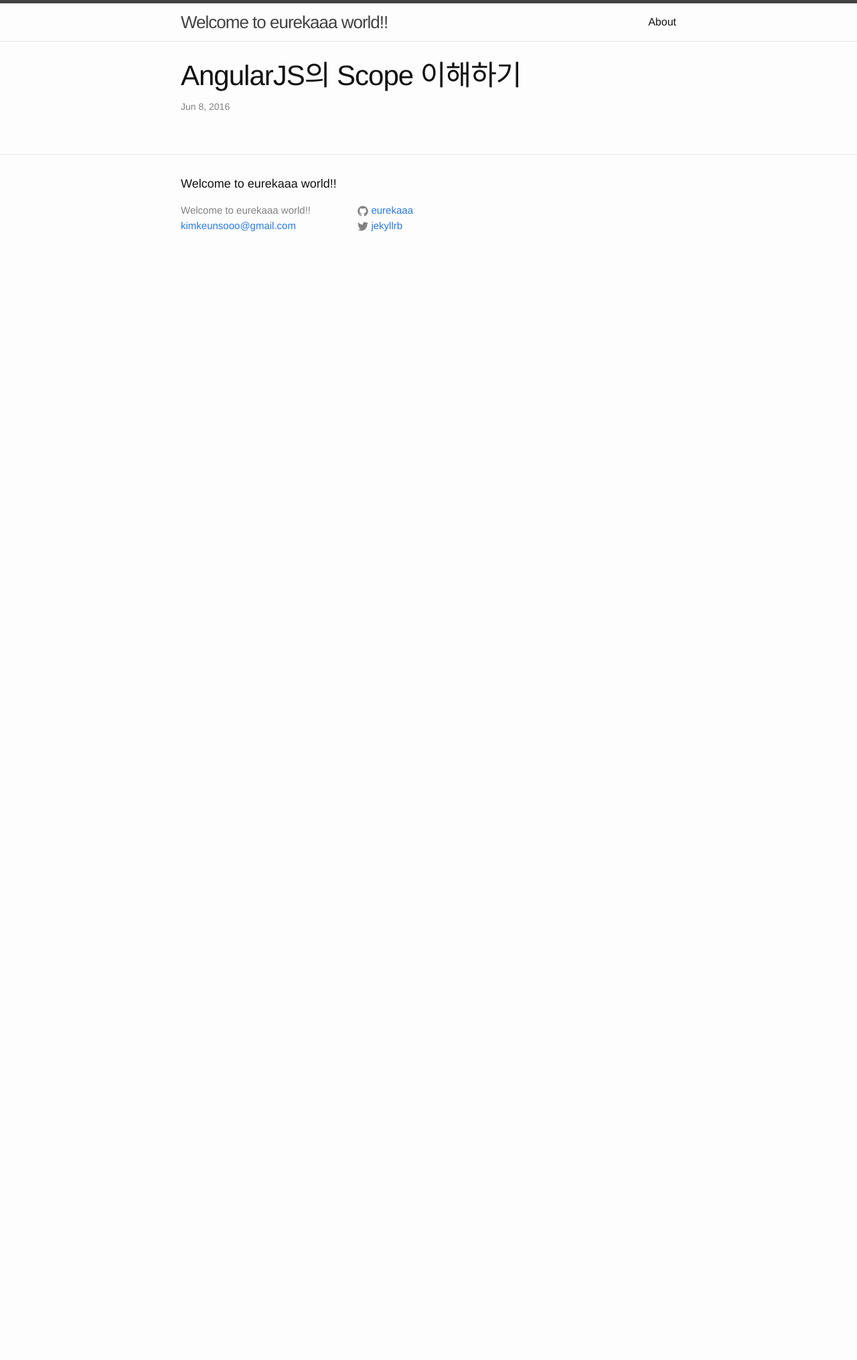
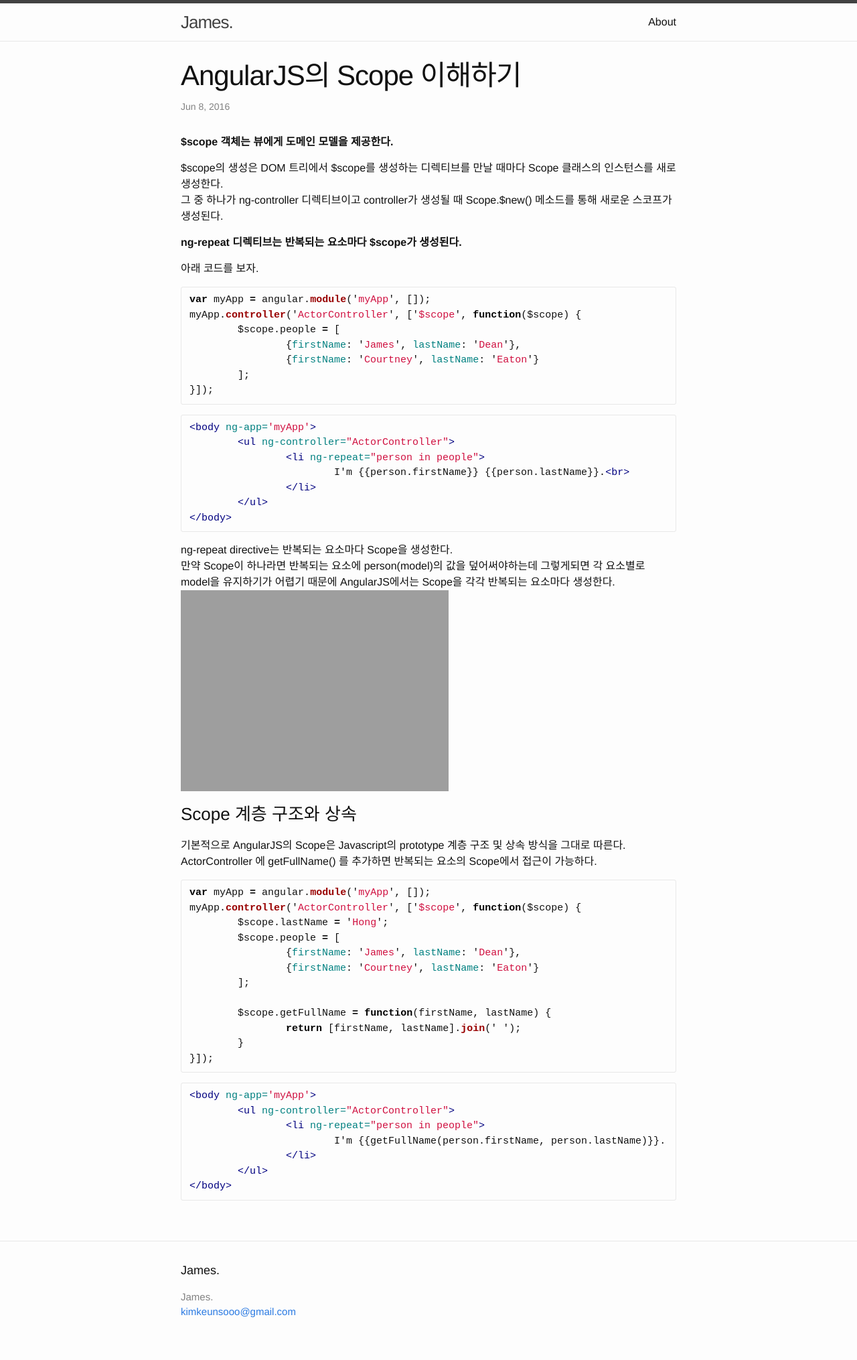
Before and after one commit to eurekaaa/eurekaaa.github.io, a Jekyll site: the page built from _posts/2016-7-6-angularjs-scope.markdown, in a window 1280 px wide. Shown: the whole page at 67% size. Built offline with Jekyll 4.4.1, drawn with Linux system fonts in a browser that asks for light colours; before the commit the page ends 900 px from its top, so only the background shows below that.

Commit message:
code highlighter 추가

```diff
--- a/_config.yml
+++ b/_config.yml
@@ -6,17 +6,19 @@
 # 'jekyll serve'. If you change this file, please restart the server process.
 
 # Site settings
-title: Welcome to eurekaaa world!!
+title: James.
 email: kimkeunsooo@gmail.com
 description: > # this means to ignore newlines until "baseurl:"
 baseurl: "" # the subpath of your site, e.g. /blog
 url: "http://eurekaaa.github.io" # the base hostname & protocol for your site
-twitter_username: jekyllrb
-github_username: eurekaaa
+twitter_username:
+github_username:
 
 # Build settings
 markdown: kramdown
+kramdown:
+  input: GFM
+  syntax_highlighter: rouge
 paginate: 10
 paginate_path: "/blog/page:num/"
 gems: [jekyll-paginate]
-highlighter: rouge
--- a/_includes/head.html
+++ b/_includes/head.html
@@ -9,5 +9,5 @@
   <link rel="stylesheet" href="{{ "/css/main.css" | prepend: site.baseurl }}">
   <link rel="canonical" href="{{ page.url | replace:'index.html','' | prepend: site.baseurl | prepend: site.url }}">
   <link rel="alternate" type="application/rss+xml" title="{{ site.title }}" href="{{ "/feed.xml" | prepend: site.baseurl | prepend: site.url }}">
-  <!--<link rel="stylesheet" href="{{ "/css/syntax.css" | prepend: site.baseurl }}">-->
+  <link rel="stylesheet" href="{{ "/css/syntax.css" | prepend: site.baseurl }}">
 </head>
--- a/_posts/2016-7-6-angularjs-scope.markdown
+++ b/_posts/2016-7-6-angularjs-scope.markdown
@@ -3,3 +3,61 @@
 title:  "AngularJS의 Scope 이해하기"
 date:   2016-6-8
 ---
+
+<p><b>$scope 객체는 뷰에게 도메인 모델을 제공한다.</b></p>
+
+$scope의 생성은 DOM 트리에서 $scope를 생성하는 디렉티브를 만날 때마다 Scope 클래스의 인스턴스를 새로 생성한다.<br>
+그 중 하나가 ng-controller 디렉티브이고 controller가 생성될 때 Scope.$new() 메소드를 통해 새로운 스코프가 생성된다.<br>
+
+<p><b>ng-repeat 디렉티브는 반복되는 요소마다 $scope가 생성된다.</b></p>
+
+아래 코드를 보자.
+{% highlight javascript %}
+var myApp = angular.module('myApp', []);
+myApp.controller('ActorController', ['$scope', function($scope) {
+	$scope.people = [
+		{firstName: 'James', lastName: 'Dean'},
+		{firstName: 'Courtney', lastName: 'Eaton'}
+	];
+}]);
+{% endhighlight %}
+{% highlight html %}
+<body ng-app='myApp'>
+	<ul ng-controller="ActorController">
+		<li ng-repeat="person in people">
+			I'm {{"{{person.firstName"}}}} {{"{{person.lastName"}}}}.<br>
+		</li>
+	</ul>
+</body>
+{% endhighlight %}
+
+ng-repeat directive는 반복되는 요소마다 Scope을 생성한다.<br>
+만약 Scope이 하나라면 반복되는 요소에 person(model)의 값을 덮어써야하는데 그렇게되면 각 요소별로 model을 유지하기가 어렵기 때문에 AngularJS에서는 Scope을 각각 반복되는 요소마다 생성한다.
+<img src='{{site.url}}/assets/imgs/angularjs_scope_0.jpg'>
+
+<h3>Scope 계층 구조와 상속</h3>
+기본적으로 AngularJS의 Scope은 Javascript의 prototype 계층 구조 및 상속 방식을 그대로 따른다.<br>
+ActorController 에 getFullName() 를 추가하면 반복되는 요소의 Scope에서 접근이 가능하다.
+{% highlight javascript %}
+var myApp = angular.module('myApp', []);
+myApp.controller('ActorController', ['$scope', function($scope) {
+	$scope.lastName = 'Hong';
+	$scope.people = [
+		{firstName: 'James', lastName: 'Dean'},
+		{firstName: 'Courtney', lastName: 'Eaton'}
+	];
+
+	$scope.getFullName = function(firstName, lastName) {
+		return [firstName, lastName].join(' ');
+	}
+}]);
+{% endhighlight %}
+{% highlight html %}
+<body ng-app='myApp'>
+	<ul ng-controller="ActorController">
+		<li ng-repeat="person in people">
+			I'm {{"{{getFullName(person.firstName, person.lastName)"}}}}.
+		</li>
+	</ul>
+</body>
+{% endhighlight %}
--- a/_sass/_base.scss
+++ b/_sass/_base.scss
@@ -132,7 +132,7 @@
     font-size: 15px;
     border: 1px solid $grey-color-light;
     border-radius: 3px;
-    background-color: #eef;
+    //background-color: #eef;
 }
 
 code {
--- a/_sass/_syntax-highlighting.scss
+++ b/_sass/_syntax-highlighting.scss
@@ -1,71 +1,71 @@
 /**
  * Syntax highlighting styles
  */
-.highlight {
-    background: #fff;
-    @extend %vertical-rhythm;
-
-    .highlighter-rouge & {
-      background: #eef;
-    }
-
-    .c     { color: #998; font-style: italic } // Comment
-    .err   { color: #a61717; background-color: #e3d2d2 } // Error
-    .k     { font-weight: bold } // Keyword
-    .o     { font-weight: bold } // Operator
-    .cm    { color: #998; font-style: italic } // Comment.Multiline
-    .cp    { color: #999; font-weight: bold } // Comment.Preproc
-    .c1    { color: #998; font-style: italic } // Comment.Single
-    .cs    { color: #999; font-weight: bold; font-style: italic } // Comment.Special
-    .gd    { color: #000; background-color: #fdd } // Generic.Deleted
-    .gd .x { color: #000; background-color: #faa } // Generic.Deleted.Specific
-    .ge    { font-style: italic } // Generic.Emph
-    .gr    { color: #a00 } // Generic.Error
-    .gh    { color: #999 } // Generic.Heading
-    .gi    { color: #000; background-color: #dfd } // Generic.Inserted
-    .gi .x { color: #000; background-color: #afa } // Generic.Inserted.Specific
-    .go    { color: #888 } // Generic.Output
-    .gp    { color: #555 } // Generic.Prompt
-    .gs    { font-weight: bold } // Generic.Strong
-    .gu    { color: #aaa } // Generic.Subheading
-    .gt    { color: #a00 } // Generic.Traceback
-    .kc    { font-weight: bold } // Keyword.Constant
-    .kd    { font-weight: bold } // Keyword.Declaration
-    .kp    { font-weight: bold } // Keyword.Pseudo
-    .kr    { font-weight: bold } // Keyword.Reserved
-    .kt    { color: #458; font-weight: bold } // Keyword.Type
-    .m     { color: #099 } // Literal.Number
-    .s     { color: #d14 } // Literal.String
-    .na    { color: #008080 } // Name.Attribute
-    .nb    { color: #0086B3 } // Name.Builtin
-    .nc    { color: #458; font-weight: bold } // Name.Class
-    .no    { color: #008080 } // Name.Constant
-    .ni    { color: #800080 } // Name.Entity
-    .ne    { color: #900; font-weight: bold } // Name.Exception
-    .nf    { color: #900; font-weight: bold } // Name.Function
-    .nn    { color: #555 } // Name.Namespace
-    .nt    { color: #000080 } // Name.Tag
-    .nv    { color: #008080 } // Name.Variable
-    .ow    { font-weight: bold } // Operator.Word
-    .w     { color: #bbb } // Text.Whitespace
-    .mf    { color: #099 } // Literal.Number.Float
-    .mh    { color: #099 } // Literal.Number.Hex
-    .mi    { color: #099 } // Literal.Number.Integer
-    .mo    { color: #099 } // Literal.Number.Oct
-    .sb    { color: #d14 } // Literal.String.Backtick
-    .sc    { color: #d14 } // Literal.String.Char
-    .sd    { color: #d14 } // Literal.String.Doc
-    .s2    { color: #d14 } // Literal.String.Double
-    .se    { color: #d14 } // Literal.String.Escape
-    .sh    { color: #d14 } // Literal.String.Heredoc
-    .si    { color: #d14 } // Literal.String.Interpol
-    .sx    { color: #d14 } // Literal.String.Other
-    .sr    { color: #009926 } // Literal.String.Regex
-    .s1    { color: #d14 } // Literal.String.Single
-    .ss    { color: #990073 } // Literal.String.Symbol
-    .bp    { color: #999 } // Name.Builtin.Pseudo
-    .vc    { color: #008080 } // Name.Variable.Class
-    .vg    { color: #008080 } // Name.Variable.Global
-    .vi    { color: #008080 } // Name.Variable.Instance
-    .il    { color: #099 } // Literal.Number.Integer.Long
-}
+//.highlight {
+//    background: #fff;
+//    @extend %vertical-rhythm;
+//
+//    .highlighter-rouge & {
+//      background: #eef;
+//    }
+//
+//    .c     { color: #998; font-style: italic } // Comment
+//    .err   { color: #a61717; background-color: #e3d2d2 } // Error
+//    .k     { font-weight: bold } // Keyword
+//    .o     { font-weight: bold } // Operator
+//    .cm    { color: #998; font-style: italic } // Comment.Multiline
+//    .cp    { color: #999; font-weight: bold } // Comment.Preproc
+//    .c1    { color: #998; font-style: italic } // Comment.Single
+//    .cs    { color: #999; font-weight: bold; font-style: italic } // Comment.Special
+//    .gd    { color: #000; background-color: #fdd } // Generic.Deleted
+//    .gd .x { color: #000; background-color: #faa } // Generic.Deleted.Specific
+//    .ge    { font-style: italic } // Generic.Emph
+//    .gr    { color: #a00 } // Generic.Error
+//    .gh    { color: #999 } // Generic.Heading
+//    .gi    { color: #000; background-color: #dfd } // Generic.Inserted
+//    .gi .x { color: #000; background-color: #afa } // Generic.Inserted.Specific
+//    .go    { color: #888 } // Generic.Output
+//    .gp    { color: #555 } // Generic.Prompt
+//    .gs    { font-weight: bold } // Generic.Strong
+//    .gu    { color: #aaa } // Generic.Subheading
+//    .gt    { color: #a00 } // Generic.Traceback
+//    .kc    { font-weight: bold } // Keyword.Constant
+//    .kd    { font-weight: bold } // Keyword.Declaration
+//    .kp    { font-weight: bold } // Keyword.Pseudo
+//    .kr    { font-weight: bold } // Keyword.Reserved
+//    .kt    { color: #458; font-weight: bold } // Keyword.Type
+//    .m     { color: #099 } // Literal.Number
+//    .s     { color: #d14 } // Literal.String
+//    .na    { color: #008080 } // Name.Attribute
+//    .nb    { color: #0086B3 } // Name.Builtin
+//    .nc    { color: #458; font-weight: bold } // Name.Class
+//    .no    { color: #008080 } // Name.Constant
+//    .ni    { color: #800080 } // Name.Entity
+//    .ne    { color: #900; font-weight: bold } // Name.Exception
+//    .nf    { color: #900; font-weight: bold } // Name.Function
+//    .nn    { color: #555 } // Name.Namespace
+//    .nt    { color: #000080 } // Name.Tag
+//    .nv    { color: #008080 } // Name.Variable
+//    .ow    { font-weight: bold } // Operator.Word
+//    .w     { color: #bbb } // Text.Whitespace
+//    .mf    { color: #099 } // Literal.Number.Float
+//    .mh    { color: #099 } // Literal.Number.Hex
+//    .mi    { color: #099 } // Literal.Number.Integer
+//    .mo    { color: #099 } // Literal.Number.Oct
+//    .sb    { color: #d14 } // Literal.String.Backtick
+//    .sc    { color: #d14 } // Literal.String.Char
+//    .sd    { color: #d14 } // Literal.String.Doc
+//    .s2    { color: #d14 } // Literal.String.Double
+//    .se    { color: #d14 } // Literal.String.Escape
+//    .sh    { color: #d14 } // Literal.String.Heredoc
+//    .si    { color: #d14 } // Literal.String.Interpol
+//    .sx    { color: #d14 } // Literal.String.Other
+//    .sr    { color: #009926 } // Literal.String.Regex
+//    .s1    { color: #d14 } // Literal.String.Single
+//    .ss    { color: #990073 } // Literal.String.Symbol
+//    .bp    { color: #999 } // Name.Builtin.Pseudo
+//    .vc    { color: #008080 } // Name.Variable.Class
+//    .vg    { color: #008080 } // Name.Variable.Global
+//    .vi    { color: #008080 } // Name.Variable.Instance
+//    .il    { color: #099 } // Literal.Number.Integer.Long
+//}
--- a/css/syntax.css
+++ b/css/syntax.css
@@ -1,65 +1,61 @@
-.highlight  { background: #ffffff; }
+.highlight .hll { background-color: #ffffcc }
 .highlight .c { color: #999988; font-style: italic } /* Comment */
 .highlight .err { color: #a61717; background-color: #e3d2d2 } /* Error */
-.highlight .k { font-weight: bold } /* Keyword */
-.highlight .o { font-weight: bold } /* Operator */
+.highlight .k { color: #000000; font-weight: bold } /* Keyword */
+.highlight .o { color: #000000; font-weight: bold } /* Operator */
 .highlight .cm { color: #999988; font-style: italic } /* Comment.Multiline */
-.highlight .cp { color: #999999; font-weight: bold } /* Comment.Preproc */
+.highlight .cp { color: #999999; font-weight: bold; font-style: italic } /* Comment.Preproc */
 .highlight .c1 { color: #999988; font-style: italic } /* Comment.Single */
 .highlight .cs { color: #999999; font-weight: bold; font-style: italic } /* Comment.Special */
 .highlight .gd { color: #000000; background-color: #ffdddd } /* Generic.Deleted */
-.highlight .gd .x { color: #000000; background-color: #ffaaaa } /* Generic.Deleted.Specific */
-.highlight .ge { font-style: italic } /* Generic.Emph */
+.highlight .ge { color: #000000; font-style: italic } /* Generic.Emph */
 .highlight .gr { color: #aa0000 } /* Generic.Error */
 .highlight .gh { color: #999999 } /* Generic.Heading */
 .highlight .gi { color: #000000; background-color: #ddffdd } /* Generic.Inserted */
-.highlight .gi .x { color: #000000; background-color: #aaffaa } /* Generic.Inserted.Specific */
 .highlight .go { color: #888888 } /* Generic.Output */
 .highlight .gp { color: #555555 } /* Generic.Prompt */
 .highlight .gs { font-weight: bold } /* Generic.Strong */
 .highlight .gu { color: #aaaaaa } /* Generic.Subheading */
 .highlight .gt { color: #aa0000 } /* Generic.Traceback */
-.highlight .kc { font-weight: bold } /* Keyword.Constant */
-.highlight .kd { font-weight: bold } /* Keyword.Declaration */
-.highlight .kp { font-weight: bold } /* Keyword.Pseudo */
-.highlight .kr { font-weight: bold } /* Keyword.Reserved */
+.highlight .kc { color: #000000; font-weight: bold } /* Keyword.Constant */
+.highlight .kd { color: #000000; font-weight: bold } /* Keyword.Declaration */
+.highlight .kn { color: #000000; font-weight: bold } /* Keyword.Namespace */
+.highlight .kp { color: #000000; font-weight: bold } /* Keyword.Pseudo */
+.highlight .kr { color: #000000; font-weight: bold } /* Keyword.Reserved */
 .highlight .kt { color: #445588; font-weight: bold } /* Keyword.Type */
 .highlight .m { color: #009999 } /* Literal.Number */
-.highlight .s { color: #d14 } /* Literal.String */
+.highlight .s { color: #d01040 } /* Literal.String */
 .highlight .na { color: #008080 } /* Name.Attribute */
 .highlight .nb { color: #0086B3 } /* Name.Builtin */
 .highlight .nc { color: #445588; font-weight: bold } /* Name.Class */
 .highlight .no { color: #008080 } /* Name.Constant */
+.highlight .nd { color: #3c5d5d; font-weight: bold } /* Name.Decorator */
 .highlight .ni { color: #800080 } /* Name.Entity */
 .highlight .ne { color: #990000; font-weight: bold } /* Name.Exception */
 .highlight .nf { color: #990000; font-weight: bold } /* Name.Function */
+.highlight .nl { color: #990000; font-weight: bold } /* Name.Label */
 .highlight .nn { color: #555555 } /* Name.Namespace */
 .highlight .nt { color: #000080 } /* Name.Tag */
 .highlight .nv { color: #008080 } /* Name.Variable */
-.highlight .ow { font-weight: bold } /* Operator.Word */
+.highlight .ow { color: #000000; font-weight: bold } /* Operator.Word */
 .highlight .w { color: #bbbbbb } /* Text.Whitespace */
 .highlight .mf { color: #009999 } /* Literal.Number.Float */
 .highlight .mh { color: #009999 } /* Literal.Number.Hex */
 .highlight .mi { color: #009999 } /* Literal.Number.Integer */
 .highlight .mo { color: #009999 } /* Literal.Number.Oct */
-.highlight .sb { color: #d14 } /* Literal.String.Backtick */
-.highlight .sc { color: #d14 } /* Literal.String.Char */
-.highlight .sd { color: #d14 } /* Literal.String.Doc */
-.highlight .s2 { color: #d14 } /* Literal.String.Double */
-.highlight .se { color: #d14 } /* Literal.String.Escape */
-.highlight .sh { color: #d14 } /* Literal.String.Heredoc */
-.highlight .si { color: #d14 } /* Literal.String.Interpol */
-.highlight .sx { color: #d14 } /* Literal.String.Other */
+.highlight .sb { color: #d01040 } /* Literal.String.Backtick */
+.highlight .sc { color: #d01040 } /* Literal.String.Char */
+.highlight .sd { color: #d01040 } /* Literal.String.Doc */
+.highlight .s2 { color: #d01040 } /* Literal.String.Double */
+.highlight .se { color: #d01040 } /* Literal.String.Escape */
+.highlight .sh { color: #d01040 } /* Literal.String.Heredoc */
+.highlight .si { color: #d01040 } /* Literal.String.Interpol */
+.highlight .sx { color: #d01040 } /* Literal.String.Other */
 .highlight .sr { color: #009926 } /* Literal.String.Regex */
-.highlight .s1 { color: #d14 } /* Literal.String.Single */
+.highlight .s1 { color: #d01040 } /* Literal.String.Single */
 .highlight .ss { color: #990073 } /* Literal.String.Symbol */
 .highlight .bp { color: #999999 } /* Name.Builtin.Pseudo */
 .highlight .vc { color: #008080 } /* Name.Variable.Class */
 .highlight .vg { color: #008080 } /* Name.Variable.Global */
 .highlight .vi { color: #008080 } /* Name.Variable.Instance */
 .highlight .il { color: #009999 } /* Literal.Number.Integer.Long */
-
-/* Make line numbers unselectable: excludes line numbers from copy-paste user ops */
-.highlight .lineno {-webkit-user-select: none;-moz-user-select: none; -o-user-select: none;}
-.lineno::-moz-selection {background-color: transparent;} /* Mozilla specific */
-.lineno::selection {background-color: transparent;} /* Other major browsers */
```
